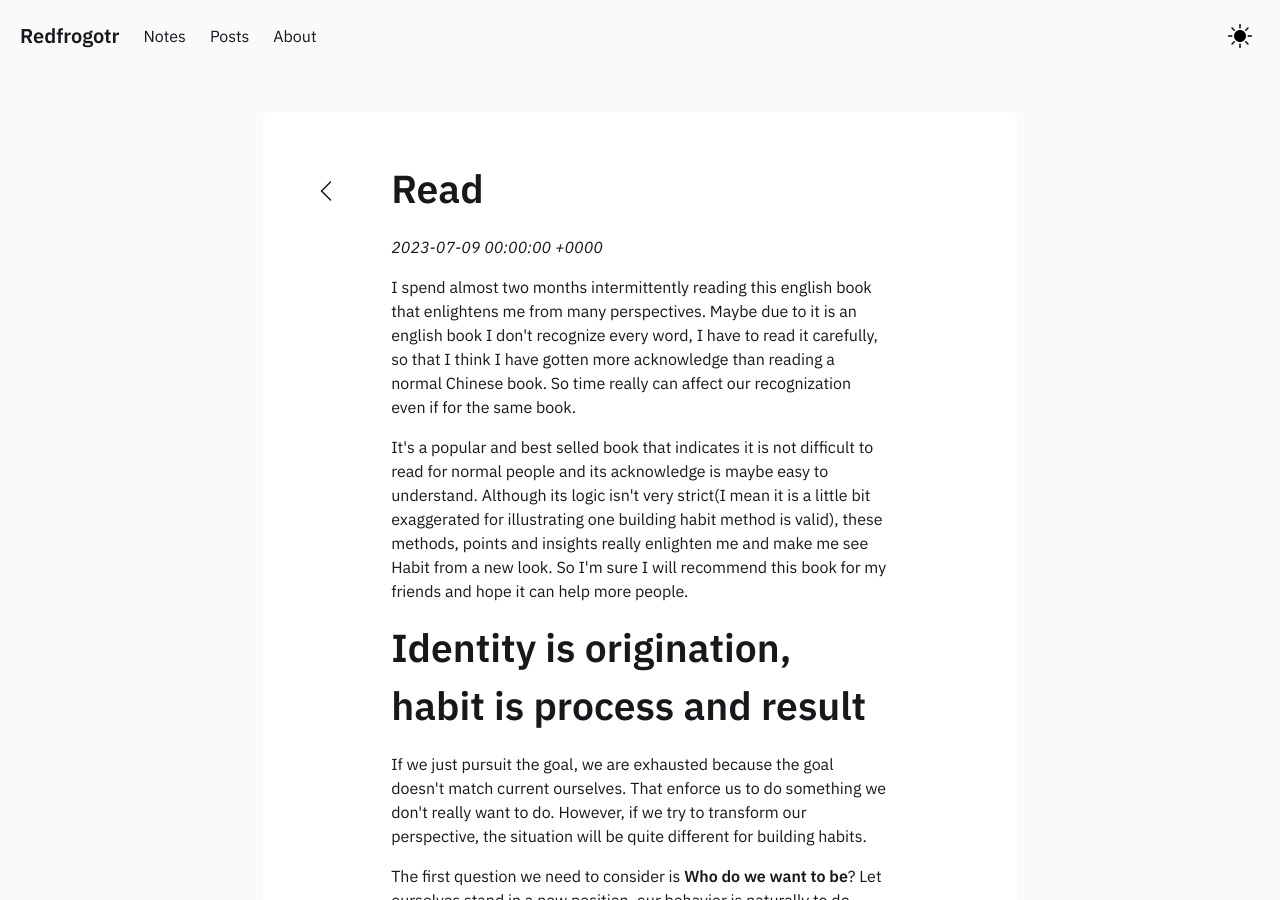
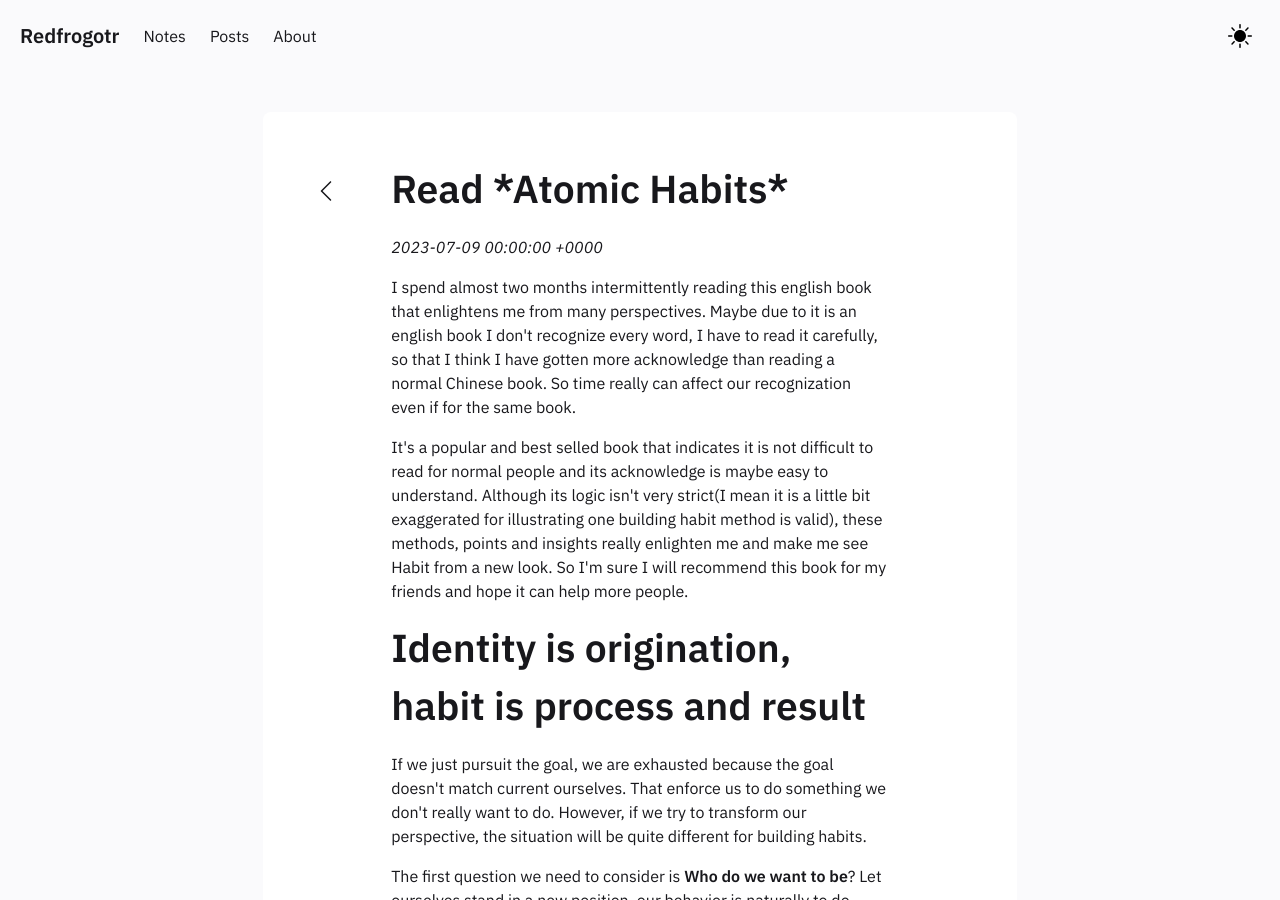
Before and after one commit to redfrogotr/redfrogotr.github.io, a Jekyll site: the page built from _notes/20230709_Read_Atomic_Habits.md, in a window 1280 px wide and 900 px high. Built offline with Jekyll 4.4.1, drawn with Linux system fonts in a browser that asks for light colours.

Commit message:
Atomic Habits

```diff
--- a/_notes/20230709_Read_Atomic_Habits.md
+++ b/_notes/20230709_Read_Atomic_Habits.md
@@ -1,5 +1,5 @@
 ---
-title: Read <Atomic Habits>
+title: Read *Atomic Habits*
 notetype: feed
 date: 2023-07-09
 ---
```
